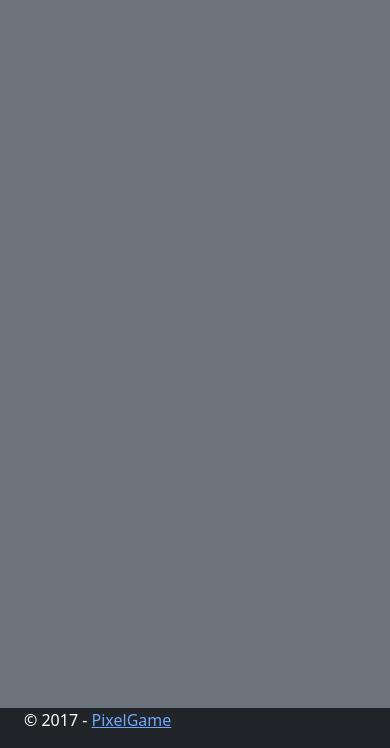
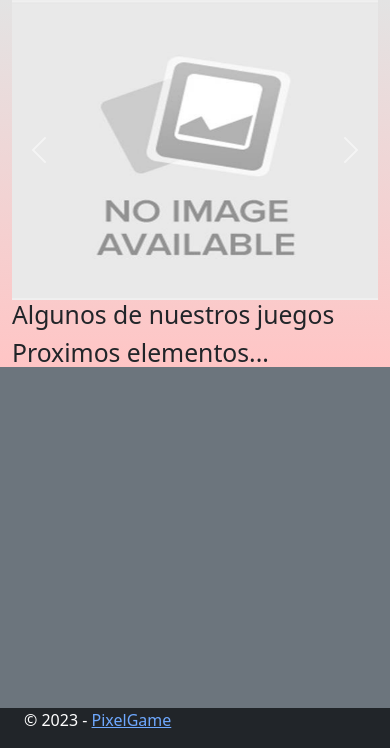
Before and after one commit to Toomyhz/examen-web, a Django app: page / in a window 390 px wide. Shown: the part 96-844 px from the top of the page. Run offline with Django 4.2, Linux system fonts and the light colour scheme.

Commit message:
Se esta desarrollando la pagina principal, dando enfasis a la responsividad, también se agrego a las urls una linea para los archivos media y la carpeta productos contiene las imagenes de los productos, importante este dato final

```diff
--- /dev/null
+++ b/assets/pages/index/css/index.css
@@ -0,0 +1,8 @@
+img{
+    height: 300px;
+    width: 100px;
+}
+
+est{
+    border-radius: 10px;
+}
--- a/config/urls.py
+++ b/config/urls.py
@@ -28,5 +28,6 @@
     path('', include('apps.m_user.urls')),
     path('tienda/', include('apps.m_tienda.urls')),
 ]
+urlpatterns += static(settings.MEDIA_URL, document_root=settings.MEDIA_ROOT)
 if settings.DEBUG == True:
     urlpatterns += static(settings.STATIC_URL, document_root=settings.STATIC_ROOT)
--- a/templates/base/base.html
+++ b/templates/base/base.html
@@ -6,6 +6,7 @@
     <title>{% block title %}{% endblock title %}</title>
     <link href="https://cdn.jsdelivr.net/npm/bootstrap@5.3.0/dist/css/bootstrap.min.css" rel="stylesheet" integrity="sha384-9ndCyUaIbzAi2FUVXJi0CjmCapSmO7SnpJef0486qhLnuZ2cdeRhO02iuK6FUUVM" crossorigin="anonymous">
     <link rel="stylesheet" href="https://cdn.jsdelivr.net/npm/bootstrap-icons@1.10.5/font/bootstrap-icons.css">
+    <link rel="stylesheet" href="{% block style %}{% endblock style %}">
 </head>
 <body class="min-vh-100 bg-secondary">
     {% include 'base/header.html' %}
--- a/templates/base/footer.html
+++ b/templates/base/footer.html
@@ -2,7 +2,7 @@
     <div class="container">
         <div class="row mx-0">
             <div class="col-md-12">
-                <p>© 2017 - <a href="{% url 'inicio' %}" >PixelGame</a></p>
+                <p>© 2023 - <a href="{% url 'inicio' %}" >PixelGame</a></p>
             </div>
         </div>
     </div>
--- a/templates/pages/index.html
+++ b/templates/pages/index.html
@@ -1,8 +1,36 @@
 {% extends 'base/base.html' %}
 {% load static %}
 {% block title %}Inicio | PixelGame{% endblock title %}
+{% block style %}
+{% static 'pages/index/css/index.css' %}
+{% endblock style %}
 {% block content %}
-<main class="container">
-
+<main class="container" style="background: linear-gradient(#e3e3e3, #ffc5c5);">
+    <div class="row">
+        <div class="col-12 col-md-8">
+            <div id="Carrusel" class="carousel slide carousel-fade">
+                <section class="carousel-inner">
+                    <article class="carousel-item active">
+                        <img src="{% static 'pages/index/img/No_Image_Available.jpg' %}" alt="" class="d-block w-100">
+                    </article>
+                    <article class="carousel-item">
+                        <img src="{% static 'pages/index/img/No_image_available.png' %}" alt="" class="d-block w-100">
+                    </article>
+                </section>
+                <button class="carousel-control-prev" type="button" data-bs-target="#Carrusel" data-bs-slide="prev">
+                    <span class="carousel-control-prev-icon" aria-hidden="true"></span>
+                    <span class="visually-hidden">Previous</span>
+                </button>
+                <button class="carousel-control-next" type="button" data-bs-target="#Carrusel" data-bs-slide="next">
+                    <span class="carousel-control-next-icon" aria-hidden="true"></span>
+                    <span class="visually-hidden">Next</span>
+                </button>
+            </div>
+        </div>
+        <article class="col col-md-3 d-flex align-items-center">
+            <h2>Algunos de nuestros juegos</h2>
+        </article>
+    </div>
+    <h2>Proximos elementos...</h2>
 </main>
 {% endblock content %}
```
Also changed, not shown: assets/pages/index/img/No_Image_Available.jpg (added), assets/pages/index/img/No_image_available.png (added), productos/Assassins_Creed_Origin.jpg (added), productos/GoW-R.jpg (added), productos/Minecraft.jpg (added), productos/Skyrim.jpg (added).
